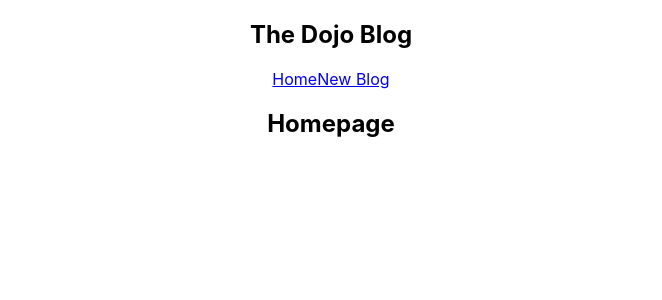
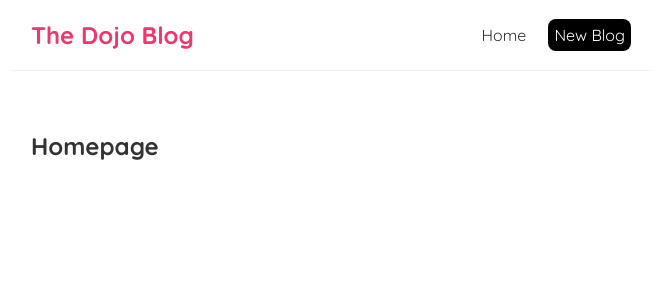
Before and after one commit to prakharjain3/dojo-blog, a React (Create React App) app: page / in a window 1280 px wide. Shown: the top 300 px of the page, without its empty margins (309-971 px from the left). Built offline with nearby package versions, Linux system fonts and the light colour scheme.

Commit message:
index.css

```diff
--- a/src/App.css
+++ /dev/null
@@ -1,38 +0,0 @@
-.App {
-  text-align: center;
-}
-
-.App-logo {
-  height: 40vmin;
-  pointer-events: none;
-}
-
-@media (prefers-reduced-motion: no-preference) {
-  .App-logo {
-    animation: App-logo-spin infinite 20s linear;
-  }
-}
-
-.App-header {
-  background-color: #282c34;
-  min-height: 100vh;
-  display: flex;
-  flex-direction: column;
-  align-items: center;
-  justify-content: center;
-  font-size: calc(10px + 2vmin);
-  color: white;
-}
-
-.App-link {
-  color: #61dafb;
-}
-
-@keyframes App-logo-spin {
-  from {
-    transform: rotate(0deg);
-  }
-  to {
-    transform: rotate(360deg);
-  }
-}
--- a/src/App.js
+++ b/src/App.js
@@ -1,4 +1,3 @@
-import './App.css';
 import Navbar from './Navbar'
 import Home from './Home'
 
--- a/src/Navbar.js
+++ b/src/Navbar.js
@@ -4,7 +4,11 @@
             <h1>The Dojo Blog</h1>
             <div className="links">
                 <a href="/">Home</a>
-                <a href="/create">New Blog</a>
+                <a href="/create" style={{
+                    color : "white",
+                    backgroundColor : 'black',
+                    borderRadius : '8px'
+                }}>New Blog</a>
             </div>
         </nav>
 
--- a/src/index.css
+++ b/src/index.css
@@ -1,13 +1,35 @@
-body {
+@import url('https://fonts.googleapis.com/css2?family=Quicksand:wght@300;400;500;600;700&display=swap');
+
+/* base styles */
+* {
   margin: 0;
-  font-family: -apple-system, BlinkMacSystemFont, 'Segoe UI', 'Roboto', 'Oxygen',
-    'Ubuntu', 'Cantarell', 'Fira Sans', 'Droid Sans', 'Helvetica Neue',
-    sans-serif;
-  -webkit-font-smoothing: antialiased;
-  -moz-osx-font-smoothing: grayscale;
+  font-family: "Quicksand";
+  color: #333;
 }
-
-code {
-  font-family: source-code-pro, Menlo, Monaco, Consolas, 'Courier New',
-    monospace;
+.navbar {
+  padding: 20px;
+  display: flex;
+  align-items: center;
+  max-width: 600px;
+  margin: 0 auto;
+  border-bottom: 1px solid #f2f2f2;
 }
+.navbar h1 {
+  color: #f1356d;
+}
+.navbar .links {
+  margin-left: auto;
+}
+.navbar a {
+  margin-left: 16px;
+  text-decoration: none;
+  padding: 6px;
+}
+.navbar a:hover {
+  color: #f1356d;
+}
+.content {
+  max-width: 600px;
+  margin: 40px auto;
+  padding: 20px;
+}
```
